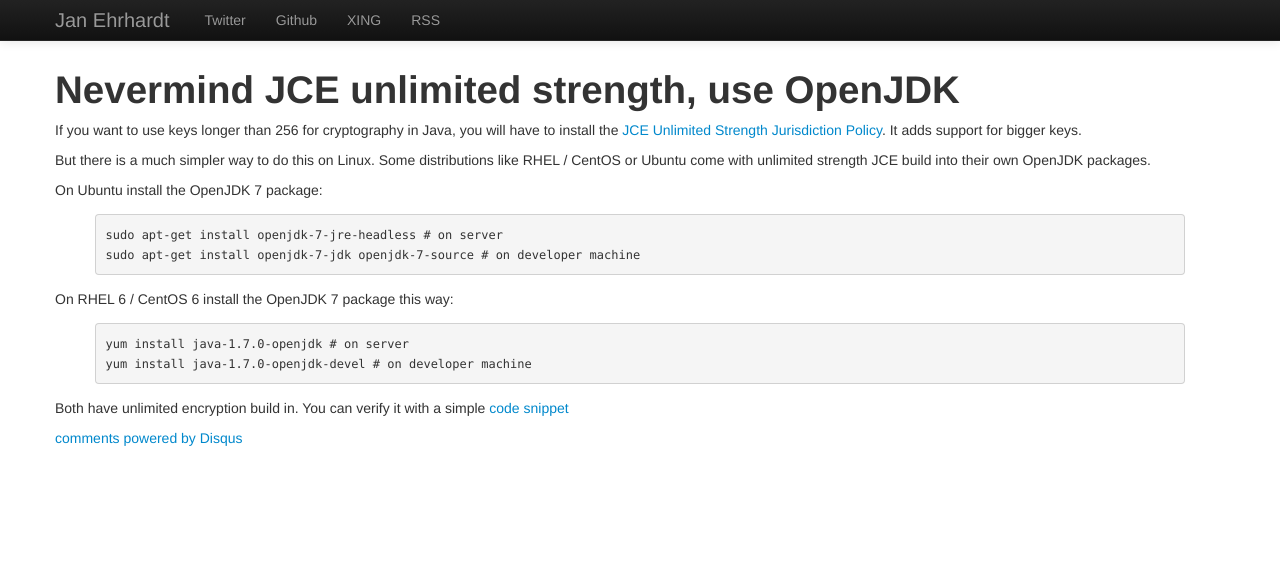
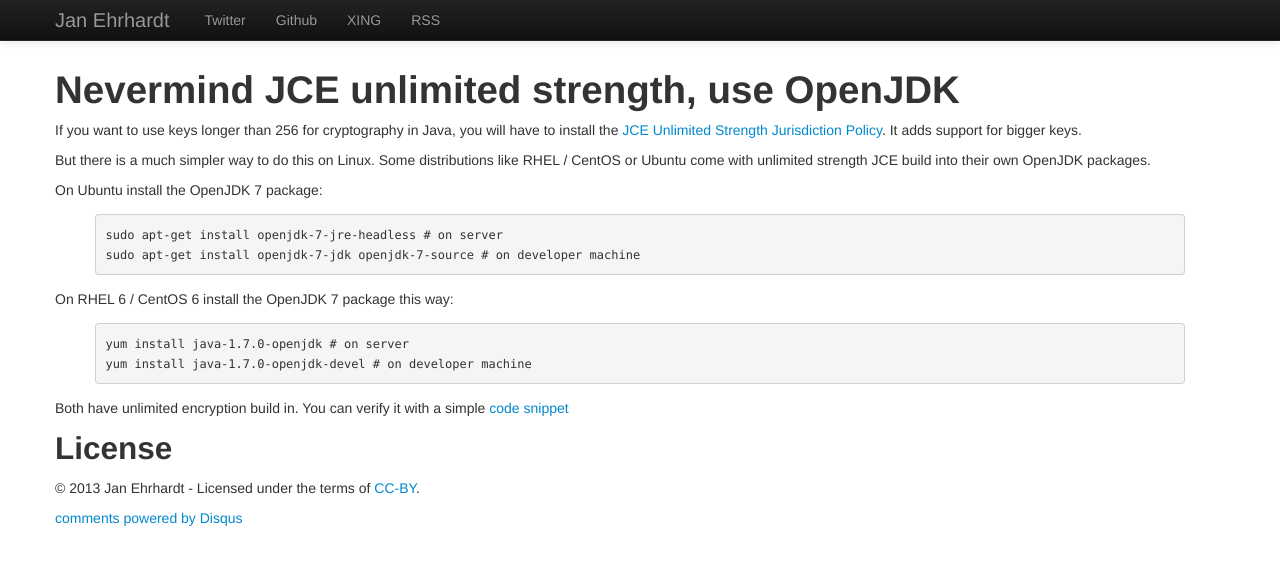
Before and after one commit to jehrhardt/jehrhardt.github.io, a Jekyll site: the page built from _posts/2013-03-15-nevermind-jce-unlimited-strength-use-openjdk.md, in a window 1280 px wide. Shown: the top 565 px of the page. Built offline with Jekyll 4.4.1, drawn with Linux system fonts in a browser that asks for light colours; Markdown is read by kramdown in place of the engine named in the settings; comment, search, counter and statistics services are not loaded.

Commit message:
Add license information to article - #13

```diff
--- a/_posts/2013-03-15-nevermind-jce-unlimited-strength-use-openjdk.md
+++ b/_posts/2013-03-15-nevermind-jce-unlimited-strength-use-openjdk.md
@@ -31,3 +31,9 @@ yum install java-1.7.0-openjdk-devel # on developer machine
 
 Both have unlimited encryption build in. You can verify it with a simple
 [code snippet](https://gist.github.com/jehrhardt/5167854)
+
+License
+-----------
+
+© 2013 Jan Ehrhardt - Licensed under the terms of
+[CC-BY](http://creativecommons.org/licenses/by/3.0/).
```
